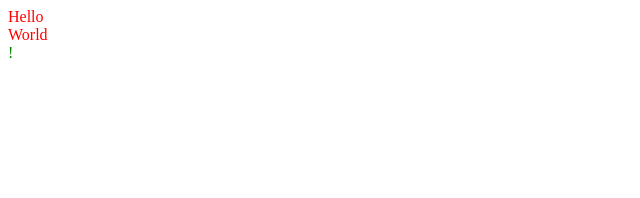
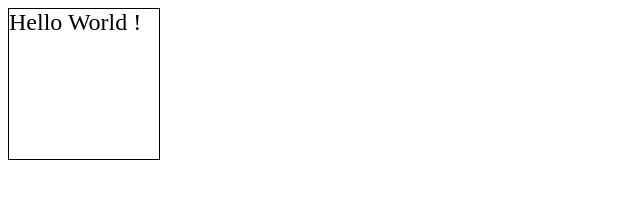
Before and after one commit to azukaar/electron-css, a website: page demo.html in a window 1280 px wide. Shown: the whole page, without its empty margins (0-640 px from the left). Drawn offline with Linux system fonts and the light colour scheme.

Commit message:
Add third party pseudo elements

```diff
--- a/demo.html
+++ b/demo.html
@@ -1,24 +1,28 @@
 <body>
     <script src='index.js'></script>
     <script>
-        const cssClass = CSS(`
-            color: red;
-        `);
+        const wrapper = CSS({
+            border: '1px solid black',
+            height: '150px',
+            width: '150px',
+            onHover: {
+                borderColor: 'pink'
+            }
+        });
 
-        document.write(`
-            <div class='${cssClass}'>Hello</div>
-            <div class='${cssClass}'>World</div>
-        `);
-
-        const cssClass3 = CSS({
-            color: 'green',
-            onHover: {
-                fontSize: '300%'
+        const tester = CSS({
+            fontSize: '150%',
+            [wrapper.onHover]: {
+                color: 'pink'
             }
         });
 
         document.write(`
-            <div class='${cssClass3}'>!</div>
+            <div class='${wrapper}'>
+                <div class='${tester}'>
+                    Hello World !
+                </div>
+            </div>
         `);
     </script>
 </body>
--- a/index.js
+++ b/index.js
@@ -1,7 +1,18 @@
+const pseudoClassList = [
+  'active', 'checked', 'disabled', 'empty', 'enabled', 'focus',
+  'hover', 'invalid', 'link', 'read-only', 'required', 'valid', 'visited'
+]
+
 if(typeof document !== 'undefined' && !document.getElementById('_electron_css_sheet')) {
     const stylesheet = document.createElement('style');
     stylesheet.id = '_electron_css_sheet';
     document.body.appendChild(stylesheet);
+}
+
+function caseConvert(str) {
+  return str.replace(/[A-Z]/g, function (match) {
+    return '-' + match.toLowerCase()
+  })
 }
 
 const jsonToCss = function (_css, className) {
@@ -10,14 +21,15 @@ const jsonToCss = function (_css, className) {
 
   for(key in _css) {
     if (key.match(/^on/)) {
-      const eventKey = key.replace(/^on[A-Z]/, function (match) {
-        return ':' + match.substr(-1).toLowerCase()
-      });
-      master += jsonToCss(_css[key], className+eventKey);
+      const eventKey = caseConvert(key.replace(/^on[A-Z]/, function (match) {
+        return match.substr(-1).toLowerCase()
+      }));
+
+      master += jsonToCss(_css[key], className + ':' + eventKey);
+    } else if (key.match(/^\./)) {
+      master += key + ' ' + jsonToCss(_css[key], className);
     } else {
-      const dashKey = key.replace(/[A-Z]/g, function (match) {
-        return '-' + match.toLowerCase()
-      });
+      const dashKey = caseConvert(key);
       css += dashKey+':'+_css[key]+';';
     }
   }
@@ -33,7 +45,22 @@ const CSS = function(rules) {
     } else {
         document.getElementById('_electron_css_sheet').innerHTML += '.'+className+' {'+rules+'}';
     }
-    return className;
+
+    const result = {
+      toString() {
+        return className;
+      }
+    };
+
+    pseudoClassList.forEach(pc => {
+      let methodName = caseConvert(pc);
+      methodName = methodName.replace(/^[a-z]/, function (match) {
+        return match.toUpperCase()
+      });
+      result['on' + methodName] = '.' + className + ':' + pc;
+    });
+
+    return result;
 }
 
 if(typeof module !== 'undefined' && module.exports) {
--- a/package.json
+++ b/package.json
@@ -1,6 +1,6 @@
 {
   "name": "electron-css",
-  "version": "0.2.0",
+  "version": "0.3.0",
   "description": "Easiest, lightest framework agnostic CSS in JS library",
   "main": "index.js",
   "scripts": {
```
Also changed, not shown: readme.md.
